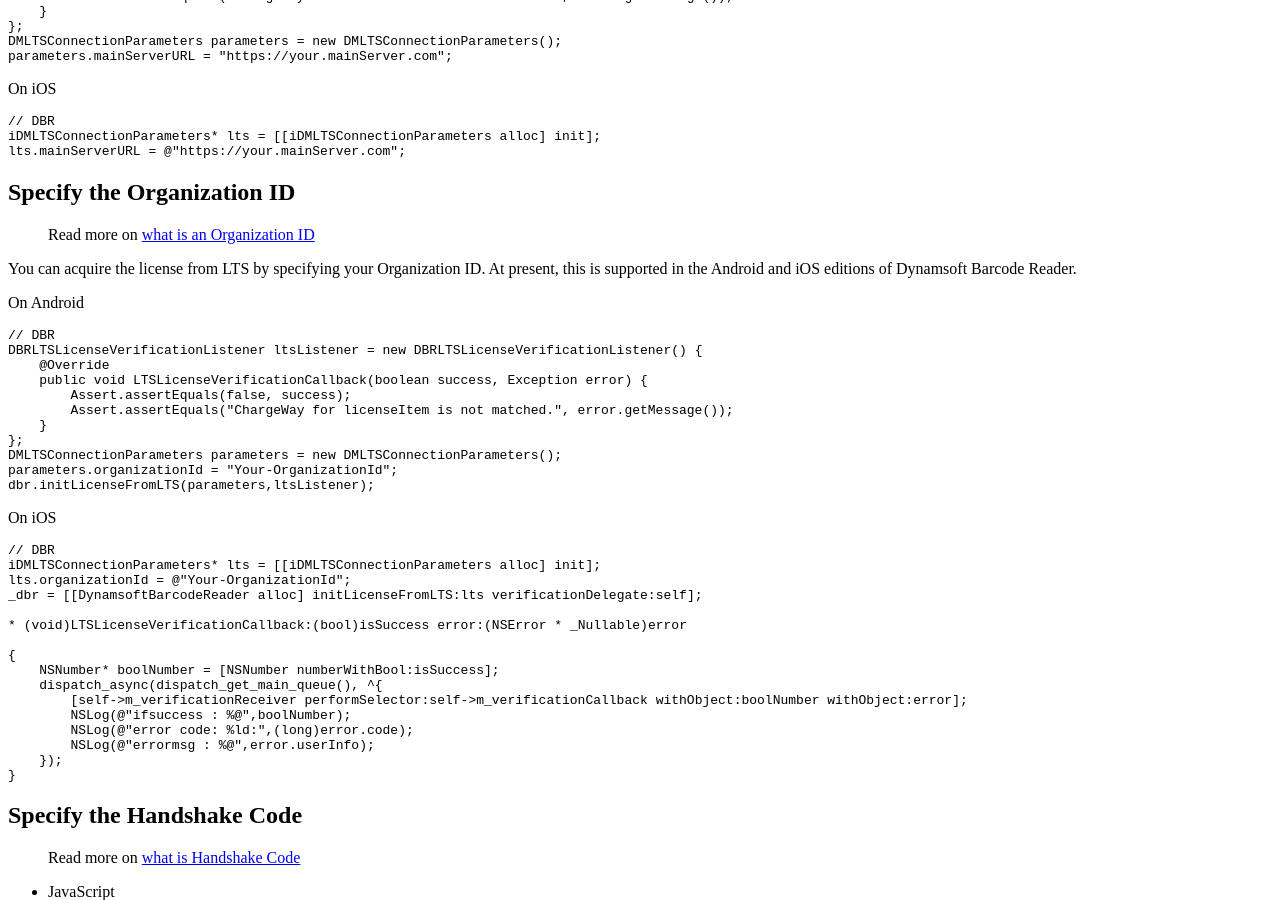
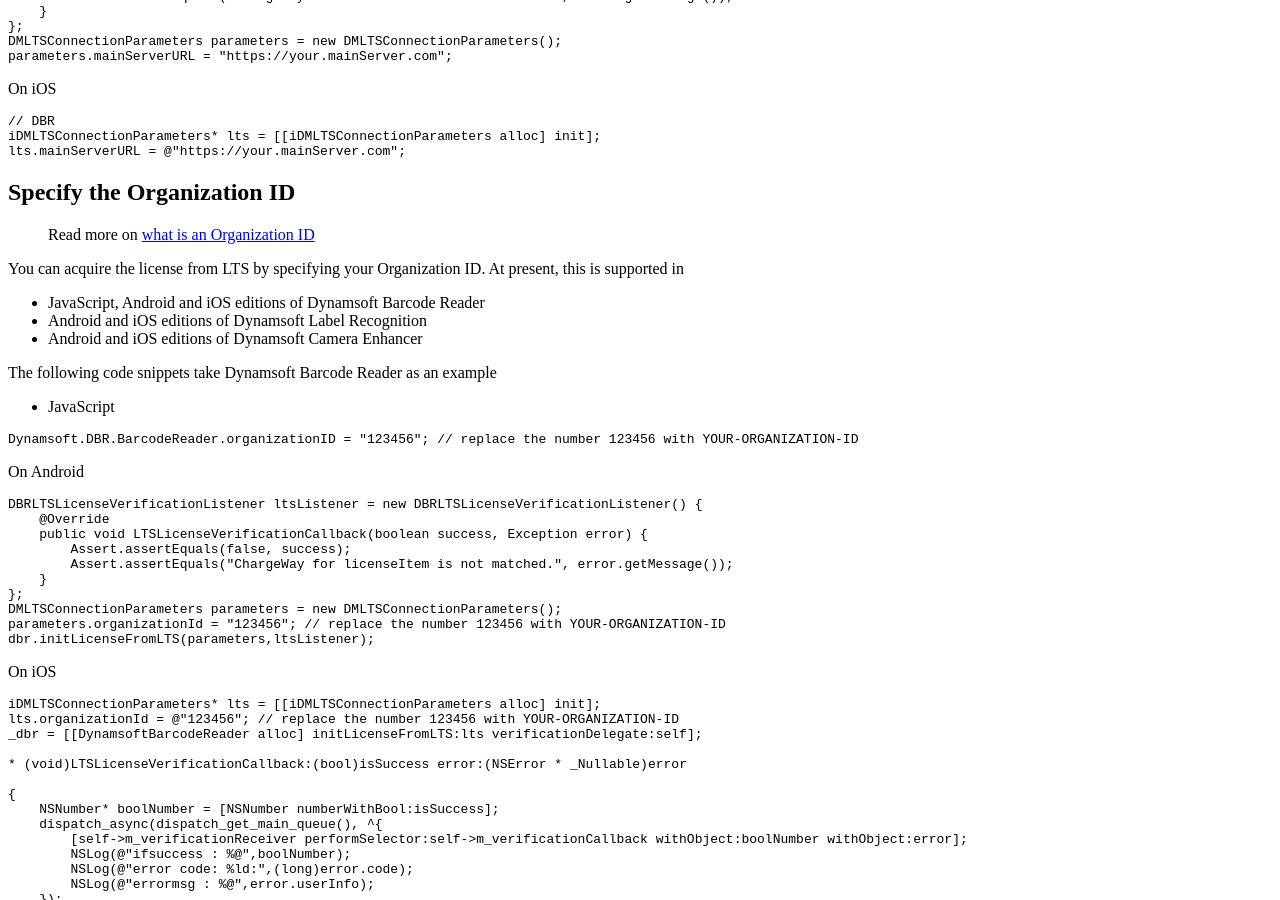
Before and after one commit to dynamsoft-docs/license-server-docs, a Jekyll site: the page built from common/mechanism.md, in a window 1280 px wide and 900 px high, scrolled down 1627 px. Built offline with Jekyll 4.4.1, drawn with Linux system fonts in a browser that asks for light colours.

Commit message:
adds note about using org id in JS edition of DBR

````diff
--- a/common/mechanism.md
+++ b/common/mechanism.md
@@ -96,12 +96,23 @@
 
 > Read more on [what is an Organization ID]({{site.about}}terms.html#organization-id)
 
-You can acquire the license from LTS by specifying your Organization ID. At present, this is supported in the Android and iOS editions of Dynamsoft Barcode Reader.
+You can acquire the license from LTS by specifying your Organization ID. At present, this is supported in
+
+* JavaScript, Android and iOS editions of Dynamsoft Barcode Reader
+* Android and iOS editions of Dynamsoft Label Recognition
+* Android and iOS editions of Dynamsoft Camera Enhancer
+
+The following code snippets take Dynamsoft Barcode Reader as an example
+
+* JavaScript
+
+``` javascript
+Dynamsoft.DBR.BarcodeReader.organizationID = "123456"; // replace the number 123456 with YOUR-ORGANIZATION-ID
+```
 
 On Android
 
 ``` java
-// DBR
 DBRLTSLicenseVerificationListener ltsListener = new DBRLTSLicenseVerificationListener() {
     @Override
     public void LTSLicenseVerificationCallback(boolean success, Exception error) {
@@ -110,16 +121,15 @@
     }
 };
 DMLTSConnectionParameters parameters = new DMLTSConnectionParameters();
-parameters.organizationId = "Your-OrganizationId";
+parameters.organizationId = "123456"; // replace the number 123456 with YOUR-ORGANIZATION-ID
 dbr.initLicenseFromLTS(parameters,ltsListener);
 ```
 
 On iOS
 
 ``` c
-// DBR
 iDMLTSConnectionParameters* lts = [[iDMLTSConnectionParameters alloc] init];
-lts.organizationId = @"Your-OrganizationId";
+lts.organizationId = @"123456"; // replace the number 123456 with YOUR-ORGANIZATION-ID
 _dbr = [[DynamsoftBarcodeReader alloc] initLicenseFromLTS:lts verificationDelegate:self];
 
 * (void)LTSLicenseVerificationCallback:(bool)isSuccess error:(NSError * _Nullable)error
````
